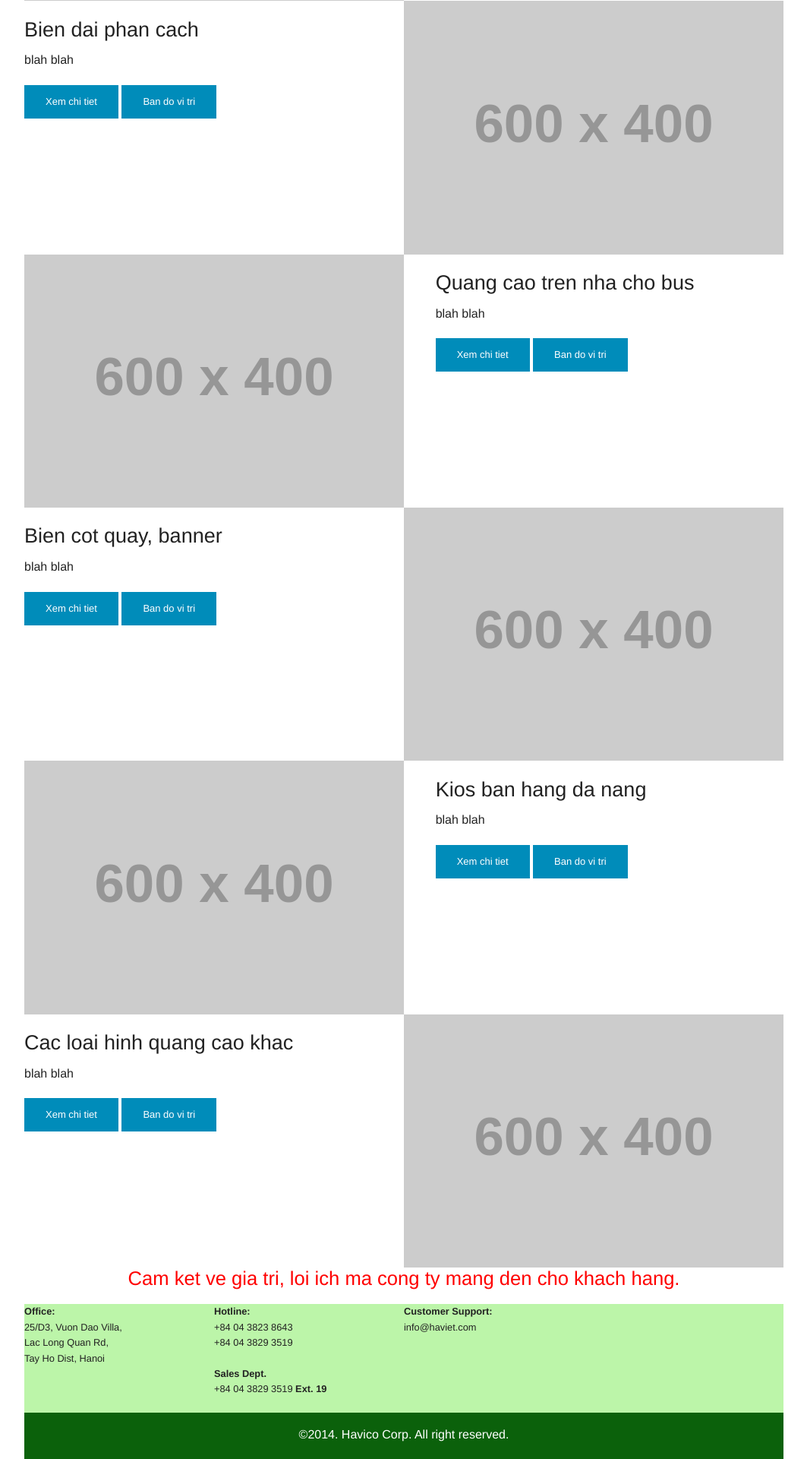
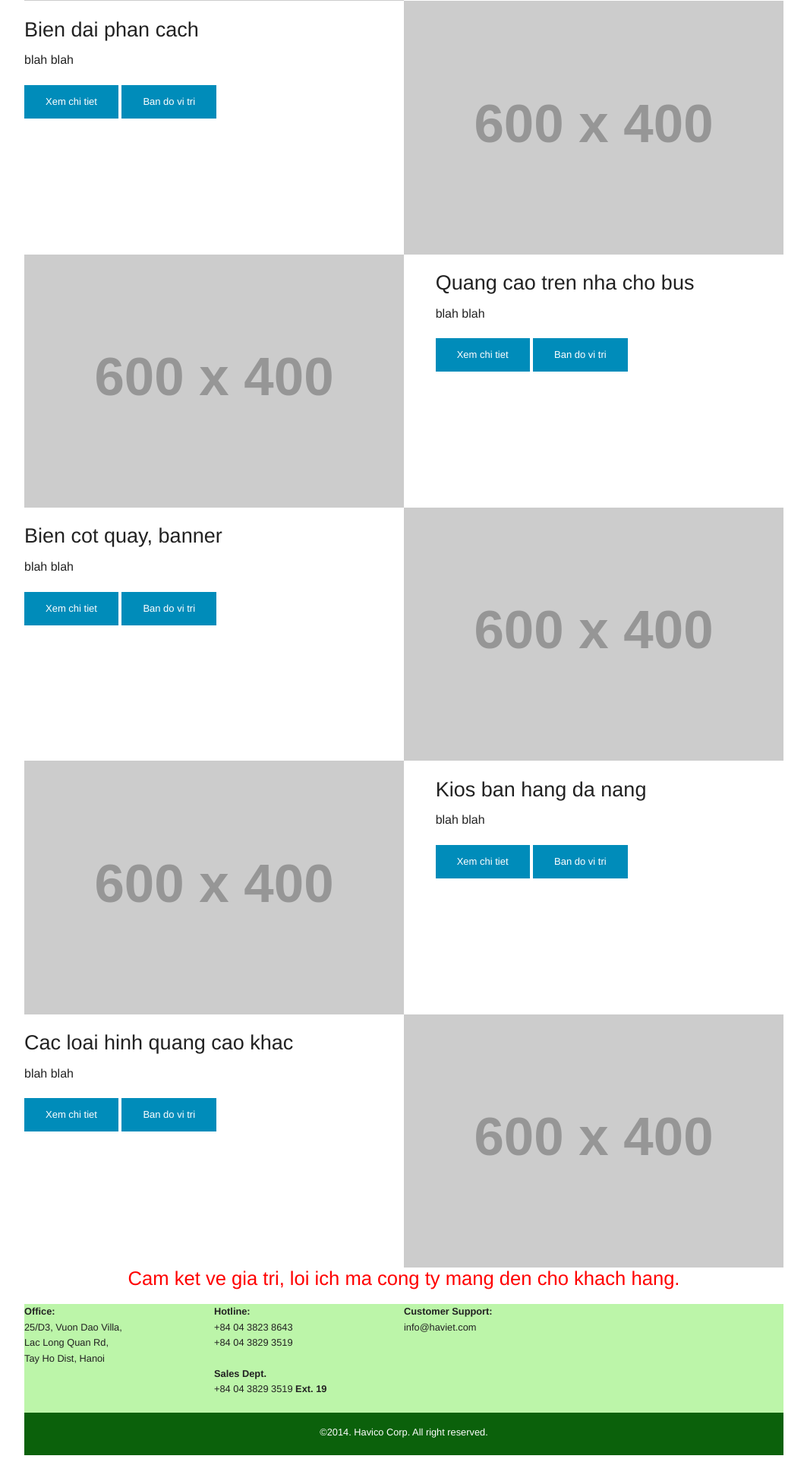
Before and after one commit to haviet/static-on-foundation, a Jekyll site: the page built from index.html, in a window 1280 px wide. Shown: the part 1050-2970 px from the top of the page at 76% size, without its empty margins (108-1171 px from the left). Built offline with Jekyll 4.4.1, drawn with Linux system fonts in a browser that asks for light colours.

Commit message:
Update custom.css

```diff
--- a/css/custom.css
+++ b/css/custom.css
@@ -14,4 +14,4 @@
 
 div.home-left-content {padding: 0 2em; }
 
-p.footer-text {color:#fff; text-align:center;}
+p.footer-text {font-size:80%; color:#fff; text-align:center;}
```
